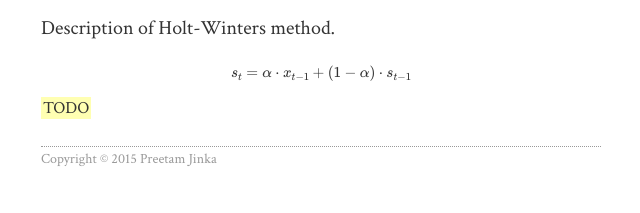
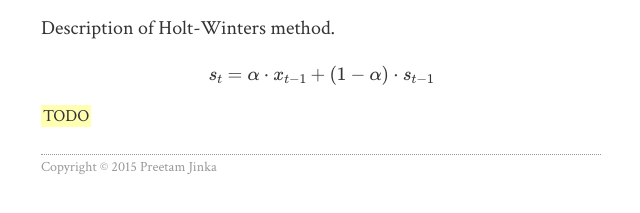
Before and after one commit to Preetam/anomaly-detection, a plain HTML site: page holt-winters/index.html in a window 1280 px wide. Shown: the part 203-416 px from the top of the page, without its empty margins (319-959 px from the left). Drawn offline with nearby package versions, Linux system fonts and the light colour scheme; some packages are replaced by stand-ins of ours.

Commit message:
add math class

```diff
--- a/css/style.css
+++ b/css/style.css
@@ -159,3 +159,8 @@ ol {
     list-style-type: decimal;
     padding: 1em;
 }
+
+.math {
+	font-size: 20px;
+	margin: 0;
+}
--- a/holt-winters/index.html
+++ b/holt-winters/index.html
@@ -21,9 +21,11 @@
 	<h3>Exponential smoothing for level, trend, and seasonality.</h3>
 	<h5>Description of Holt-Winters method.</h5>
 
+	<div class='math'>
 	\[
 		s_t = \alpha \cdot x_{t-1} + (1 - \alpha) \cdot s_{t-1}
 	\]
+	</div>
 
 	<p><span class="highlight">TODO</span></p>
 
```
